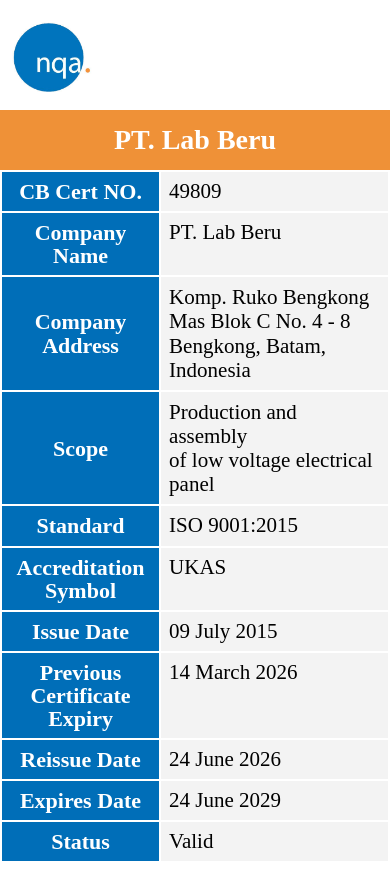
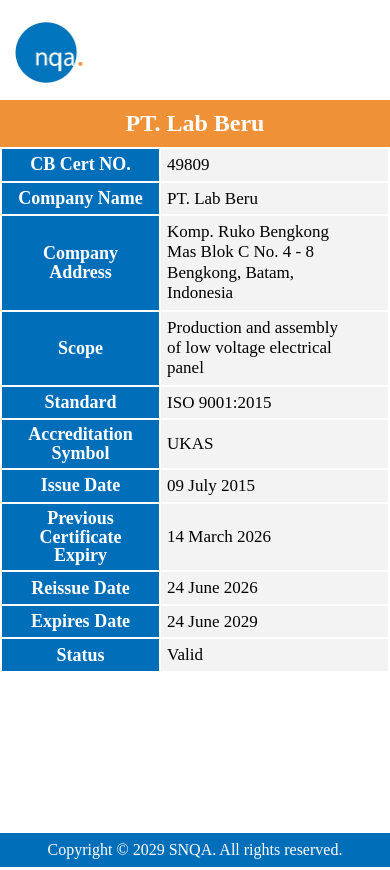
Before and after one commit to pratama-ops/sertif-iso-lab, a plain HTML site: page index.html in a window 390 px wide. Shown: the top 870 px of the page. Drawn offline with Linux system fonts and the light colour scheme.

Commit message:
add zoom out at mobile phone

```diff
--- a/index.html
+++ b/index.html
@@ -13,28 +13,25 @@
 }
 
 body{
-    background:#ffffff;
+    background:#fff;
     font-family:"Times New Roman", Times, serif;
 }
 
 .container{
-    width:760px;
+    width:100%;
+    max-width:700px;
     margin:0 auto;
-    background:#ffffff;
+    background:#fff;
 }
 
-/* =========================
-   LOGO
-========================= */
-
 .logo-area{
-    padding:15px 0 10px 15px;
-    background:#ffffff;
+    padding:15px 0 10px 12px;
+    background:#fff;
 }
 
 .logo-slot{
-    width:95px;
-    height:95px;
+    width:85px;
+    height:85px;
 }
 
 .logo-slot img{
@@ -44,22 +41,14 @@
     display:block;
 }
 
-/* =========================
-   COMPANY TITLE
-========================= */
-
 .company-title{
     background:#ef9137;
-    color:#ffffff;
+    color:#fff;
     text-align:center;
-    font-size:34px;
+    font-size:26px;
     font-weight:bold;
-    padding:14px 0;
+    padding:10px 0;
 }
-
-/* =========================
-   TABLE
-========================= */
 
 table{
     width:100%;
@@ -70,118 +59,93 @@
 th{
     width:41%;
     background:#006eb8;
-    color:#ffffff;
-    border:2px solid #ffffff;
+    color:#fff;
+    border:2px solid #fff;
     text-align:center;
     vertical-align:middle;
-    font-size:29px;
+    font-size:20px;
     font-weight:bold;
     line-height:1.05;
-    padding:8px;
+    padding:6px;
 }
 
 td{
     background:#f3f3f3;
-    color:#000000;
-    border:2px solid #ffffff;
-    font-size:28px;
-    line-height:1.1;
-    padding:8px;
-    vertical-align:top;
+    color:#000;
+    border:2px solid #fff;
+    font-size:19px;
+    line-height:1.15;
+    padding:7px 8px;
+    vertical-align:middle;
 }
 
 .address{
-    line-height:1.15;
+    line-height:1.2;
 }
 
 .scope{
-    line-height:1.15;
+    line-height:1.2;
 }
 
-/* =========================
-   EMPTY SPACE BEFORE FOOTER
-   SESUAI SCREENSHOT
-========================= */
-
 .footer-space{
-    height:220px;
-    background:#ffffff;
+    height:180px;
+    background:#fff;
 }
 
-/* =========================
-   FOOTER
-========================= */
-
 .footer{
-    width:100%;
     background:#006eb8;
-    color:#ffffff;
+    color:#fff;
     text-align:center;
-    font-size:24px;
+    font-size:18px;
     padding:8px 0;
-    font-weight:normal;
 }
 
-/* =========================
-   MOBILE
-========================= */
-
-@media(max-width:768px){
-
-    .container{
-        width:100%;
-    }
-
-    .logo-area{
-        padding-left:10px;
-    }
+@media(max-width:480px){
 
     .logo-slot{
-        width:85px;
-        height:85px;
+        width:75px;
+        height:75px;
     }
 
     .company-title{
-        font-size:28px;
+        font-size:24px;
     }
 
     th{
-        font-size:22px;
+        font-size:18px;
+        padding:5px;
     }
 
     td{
-        font-size:21px;
+        font-size:17px;
+        padding:6px;
     }
 
     .footer{
-        font-size:20px;
+        font-size:16px;
     }
 
     .footer-space{
-        height:220px;
+        height:160px;
     }
 }
 </style>
+</head>
 
-</head>
 <body>
 
 <div class="container">
 
-    <!-- LOGO NQA -->
     <div class="logo-area">
         <div class="logo-slot">
-            <!-- GANTI DENGAN FILE LOGO NQA -->
             <img src="images.jpeg" alt="NQA Logo">
         </div>
     </div>
 
-    <!-- COMPANY NAME -->
     <div class="company-title">
         PT. Lab Beru
     </div>
 
-    <!-- CERTIFICATE TABLE -->
     <table>
 
         <tr>
@@ -260,10 +224,8 @@
 
     </table>
 
-    <!-- SPASI PUTIH BESAR SEPERTI SCREENSHOT -->
     <div class="footer-space"></div>
 
-    <!-- FOOTER -->
     <div class="footer">
         Copyright © 2029 SNQA. All rights reserved.
     </div>
```
